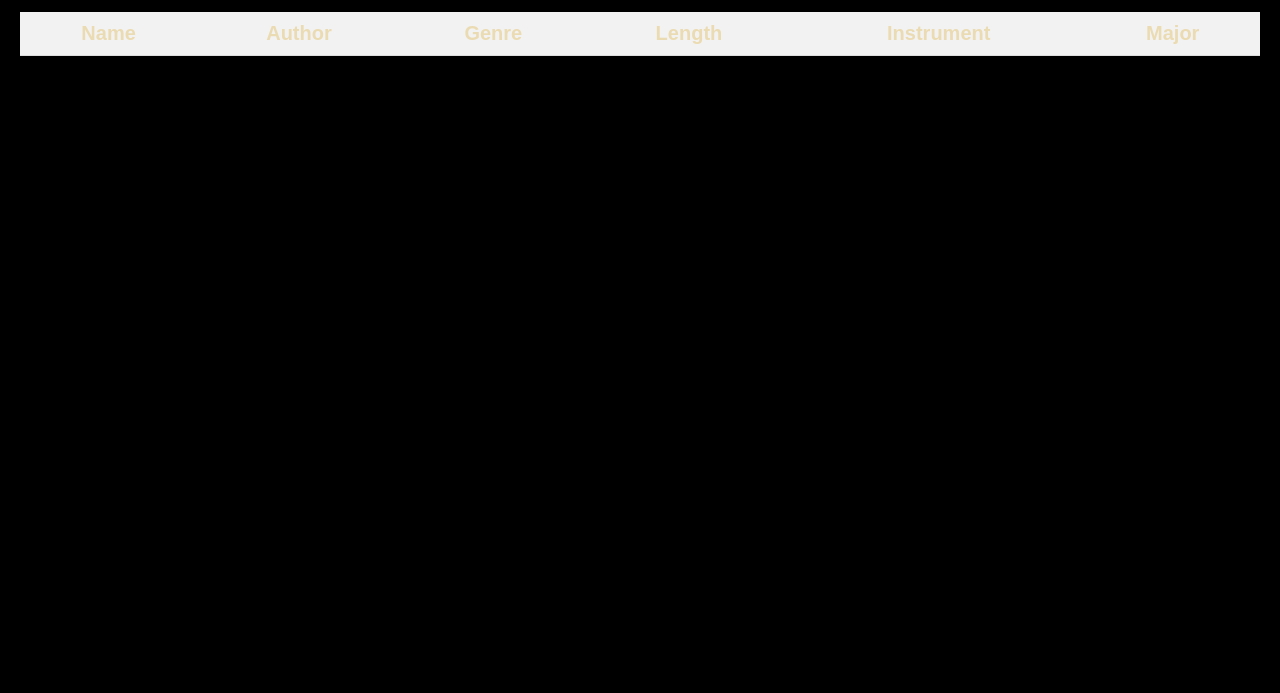
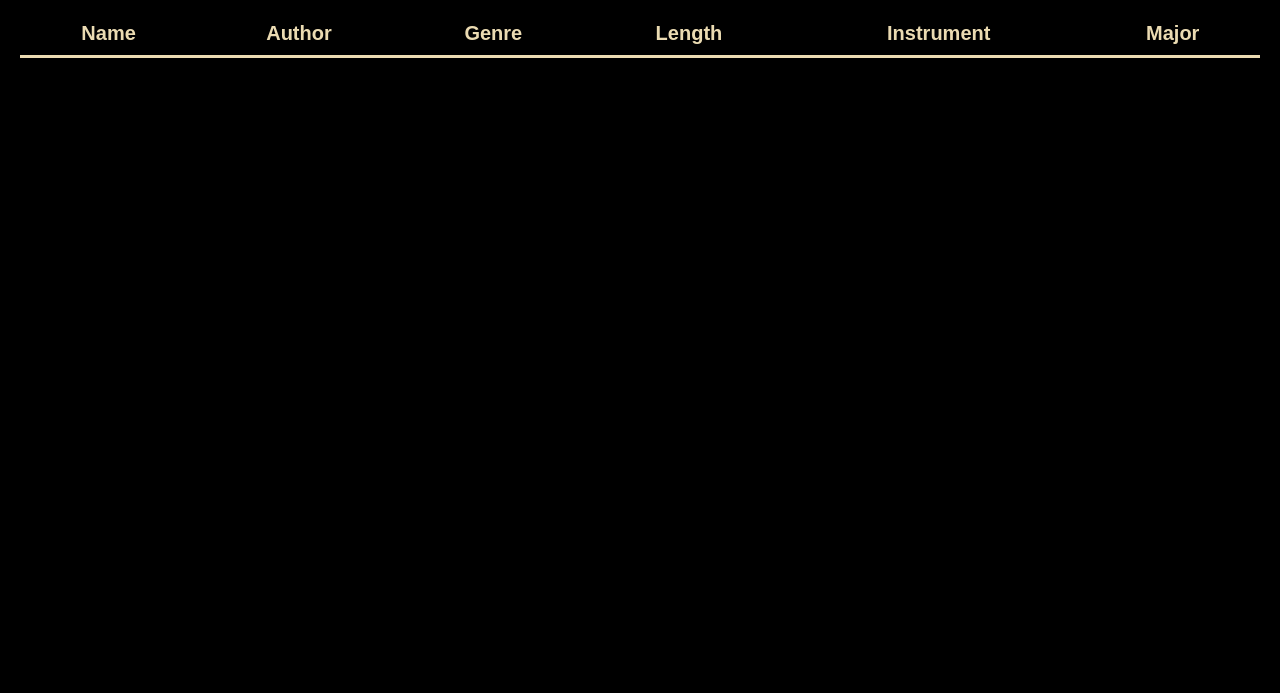
Before and after one commit to EluLolaito/elu.github.io, a plain HTML site: page index.html in a window 1280 px wide. Shown: the part 107-800 px from the top of the page. Drawn offline with Linux system fonts and the light colour scheme; no server answers.

Commit message:
Page change.

```diff
--- a/index.html
+++ b/index.html
@@ -23,10 +23,10 @@
         }
         th, td {
             padding: 10px;
-            border-bottom: 1px solid #ddd;
+            border-bottom: 3px solid #ebdbb2;
         }
         th {
-            background-color: #f2f2f2;
+            background-color: transparent;
         }
         a {
             color: #ebdbb2; /* Light foreground color for links */
```
